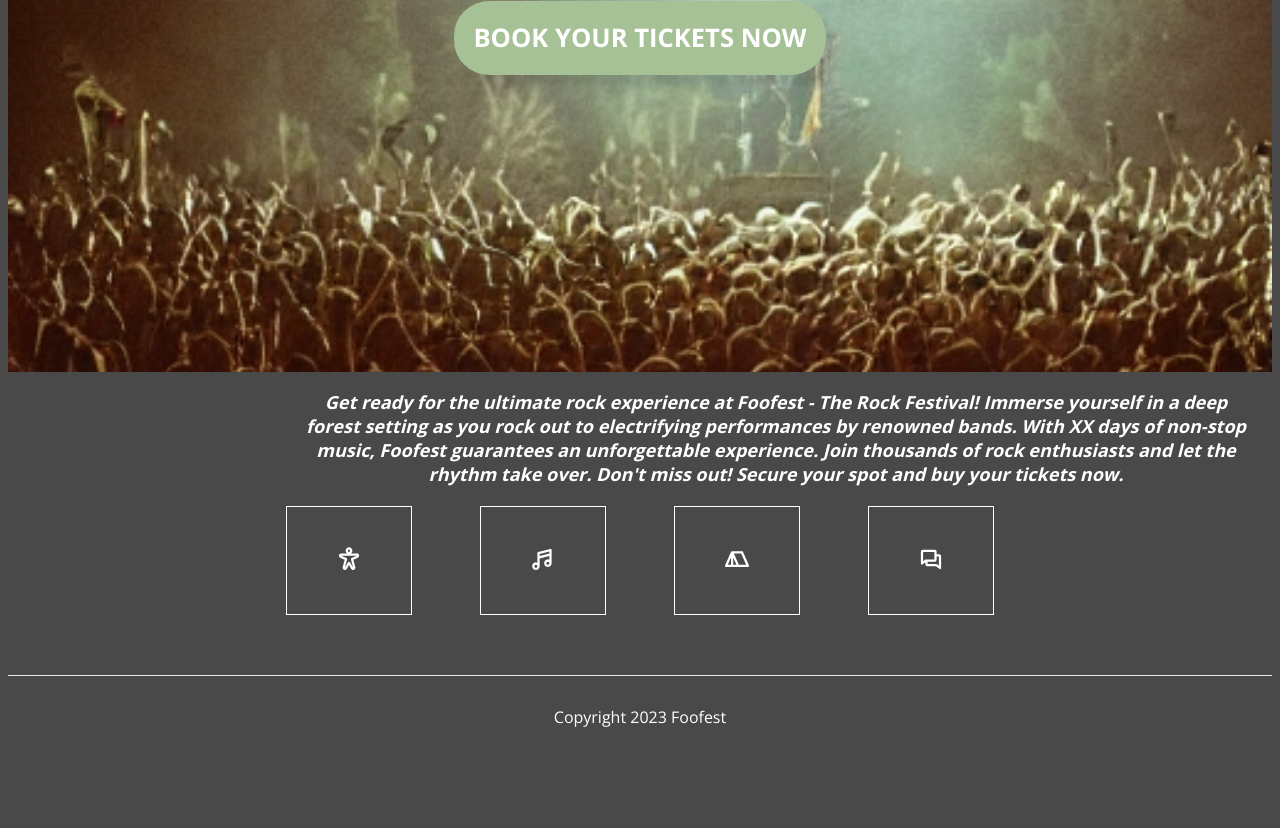
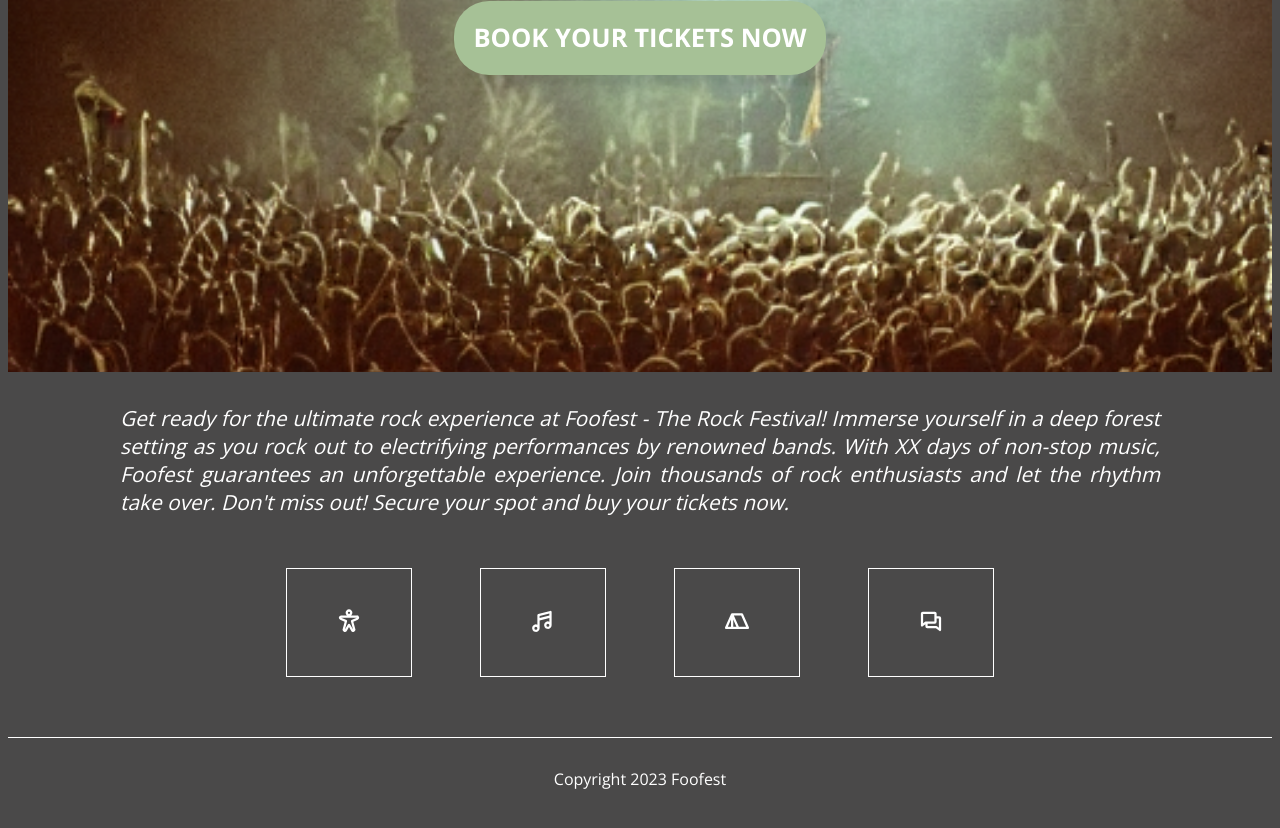
Before and after one commit to tombill143/foofest, a Next.js app: page / in a window 1280 px wide. Shown: the part 561-1389 px from the top of the page. Before the commit the page ends 1327 px from the top, so only its background shows below. Built offline with nearby package versions, Linux system fonts and the light colour scheme.

Commit message:
first part of cleanup before pulling toms

```diff
--- a/src/styles/Booking.module.css
+++ b/src/styles/Booking.module.css
@@ -22,8 +22,7 @@
 }
 
 .dashboard_items:hover {
-  border-color: greenyellow;
-  /* we need a var thing for this! */
+  border-color: var(--neongreen);
 }
 
 .btn {
@@ -31,7 +30,7 @@
   width: 150px;
   padding: 8px 0;
   margin: 20px auto;
-  background: #a6c196;
+  background: var(--grey);
   border-radius: 4px;
   color: var(--white);
   text-align: center;
@@ -58,24 +57,24 @@
   flex-direction: column;
   justify-content: center;
   align-items: flex-start;
-  margin-left: 100px; /* Adjust the left margin as needed */
+  margin-left: 100px;
   margin-bottom: 14em;
 }
 
 .text {
-  margin-left: 20px; /* Adjust the left margin for the text as needed */
+  margin-left: 20px;
 }
 
 .checkboxContainer {
-  margin-top: 20px; /* Adjust the top margin as needed */
+  margin-top: 20px;
 }
 
 .checkboxLabel {
-  margin-bottom: 10px; /* Adjust the bottom margin as needed */
+  margin-bottom: 10px;
 }
 
 .checkbox {
-  margin-right: 10px; /* Adjust the right margin as needed */
+  margin-right: 10px;
 }
 
 .choosingTent {
@@ -89,15 +88,13 @@
 }
 
 .dropdown {
-  margin-top: 10px; /* Adjust the top margin as needed */
+  margin-top: 10px;
   padding: 8px;
   font-size: 16px;
   border: 1px solid #ccc;
-  /* var for this */
-
   border-radius: 4px;
   background-color: var(--white);
-  width: 200px; /* Adjust the width as needed */
+  width: 200px;
 }
 
 .dropdown:hover {
@@ -112,26 +109,6 @@
 .dropdown option {
   padding: 8px;
 }
-
-/* .nextButton {
-  display: inline-block;
-  margin-left: 30em;
-  padding: 12px 24px;
-  font-size: 16px;
-  font-weight: bold;
-  text-align: center;
-  text-transform: uppercase;
-  color: white;
-  background-color: #4caf50;
-  border: none;
-  border-radius: 4px;
-  cursor: pointer;
-  transition: background-color 0.3s ease;
-} */
-
-/* .nextButton:hover {
-  background-color: #45a049;
-} */
 
 .h2buyersInfo {
   margin-left: 6em;
@@ -159,16 +136,15 @@
 }
 
 .zipcodeLabel {
-  width: 130px; /* Adjust the width as needed */
+  width: 130px;
 }
 
 .verticalLine {
-  border-left: 1px solid rgb(255, 255, 255); /* Adjust the color and thickness as desired */
+  border-left: 1px solid rgb(255, 255, 255);
   position: absolute;
   height: 60%;
   margin-top: 6em;
-  left: 50%; /* Adjust the left position if needed */
-  /* z-index: -1 */ /* Ensure the line is behind the content */
+  left: 50%;
 }
 
 .h1thankyou {
@@ -208,25 +184,18 @@
 }
 
 .single h2 {
-  /* Add or modify styles for h2 elements */
-  /* For example: */
   font-size: 20px;
   font-weight: bold;
   color: var(--black);
-  /* Add any other desired styles */
 }
 
 .single h3 {
-  /* Add or modify styles for h3 elements */
-  /* For example: */
   font-size: 16px;
-  color: #888888;
-  /* Add any other desired styles */
+  color: var(--grey);
 }
 
 .unavailable {
-  opacity: 0.5; /* Example: reduce the opacity of unavailable campsite */
-  /* Add any additional styles to indicate unavailability */
+  opacity: 0.5;
 }
 
 .columnContainer {
@@ -235,7 +204,6 @@
   justify-content: space-between;
 }
 
-/* Booking.module.css */
 
 .paymentForm {
   display: grid;
@@ -248,27 +216,10 @@
 }
 
 .inputField {
-  width: 300px; /* Adjust the width as needed */
+  width: 300px;
   padding: 10px;
   font-size: 16px;
 }
-
-/* .nextButton {
-  margin-top: 20px;
-  padding: 10px 20px;
-  font-size: 16px;
-  background-color: #4caf50;
-  color: #fff;
-  border: none;
-  border-radius: 5px;
-  cursor: pointer;
-} */
-
-/* .nextButton:hover {
-  background-color: #45a049;
-} */
-
-/* Add additional styles as needed */
 
 .paymentHeading {
   text-align: center;
@@ -277,7 +228,7 @@
 
 .centeredInput {
   text-align: center;
-  /* Add any additional styling as needed */
+
 }
 
 .paymentForm {
@@ -304,7 +255,7 @@
 }
 
 
-/* do we realle need a new button for this? whhy not just id */
+/* could have been an id on button */
 .backToHomePageButton {
   display: block;
   margin: 0 auto;
--- a/src/styles/Home.module.css
+++ b/src/styles/Home.module.css
@@ -1,16 +1,15 @@
 .title {
-  color: #ffff;
+  color: var(--white);
   padding-bottom: 20px;
   text-align: center;
 }
 .text {
-  color: #ffff;
-  text-align: center;
-  margin-left: 30%;
-  width: 100%;
-  font-weight: 700;
+
+  color: var(--white);
+  text-align: justify;
+  margin: 2rem 7rem 2rem 7rem;
   font-style: italic;
-  font-size: large;
+  font-size: 1.3rem;
 }
 .btn {
   display: block;
@@ -19,7 +18,7 @@
   margin: 20px auto;
   background: #a6c196;
   border-radius: 4px;
-  color: white;
+  color: var(--white);
   text-align: center;
 }
 
@@ -31,9 +30,6 @@
   width: 100%;
   height: 100vh;
   max-width: none;
-  /* position: absolute;
-  top: 9rem;
-  left: 0; */
   background-image: url("/foofesthero.png");
   background-size: cover;
   background-position: center;
@@ -44,16 +40,6 @@
   justify-content: center;
 }
 
-/* .home_hero img{
-   position: absolute;
-  top: 9rem;
-  left: 0;
-  width: 100vw;
-  height: 90vh;
-  object-fit: cover;
-  z-index: -1;
-
-} */
 
 .home_hero h1 {
   font-size: 8vw;
@@ -80,9 +66,16 @@
   outline: none;
 }
 
+.home_program{
+  display: flex;
+  justify-content: center;
+  align-items: center;
+  width: 100vw;
+  margin: 0;
+}
+
 .btn:hover {
-  background-color: #677b5b;
-  /* maybe something cooler than this lmao, like a 'hover' effect */
+  background-color: var(--darkgreen);
 }
 
 nav .btn {
@@ -105,8 +98,8 @@
 .button {
   margin: 0 10px;
   padding: 40px 50px;
-  background-color: #4a4949;
-  border: 1px solid white;
+  background-color: var(--grey);
+  border: 1px solid var(--white);
   border-radius: 0px;
   font-size: 14px;
   cursor: pointer;
@@ -115,29 +108,27 @@
 .button:hover {
   margin: 0 10px;
   padding: 40px 50px;
-  background-color: #ffffff;
-  border: 1px solid white;
+  background-color: var(--white);
+  border: 1px solid var(--white);
   border-radius: 0px;
   font-size: 14px;
   cursor: pointer;
 }
 
 .button:hover .icon {
-  /* Icon styles when button is hovered */
-  /* Update with your desired styles */
-  fill: #4a4949; /* Change the fill color */
+  fill: var(--grey);
 }
 
 .icon {
-  fill: #ffffff; /* Change the fill color */
-  width: 24px; /* Set the width */
-  height: 24px; /* Set the height */
-  /* Add other styles as needed */
+  fill: var(--white);
+  width: 24px;
+  height: 24px;
+
 }
 
 .icon:hover {
-  fill: #4a4949; /* Change the fill color */
-  width: 24px; /* Set the width */
-  height: 24px; /* Set the height */
-  /* Add other styles as needed */
+  fill: var(--grey);
+  width: 24px;
+  height: 24px;
+
 }
--- a/src/styles/Timer.module.css
+++ b/src/styles/Timer.module.css
@@ -1,11 +1,10 @@
 .timer{
-    /* background-color: black; */
     font-size: 1rem;
     font-weight: 600;
 }
 
 .timercontainer{
-    background-color: black;
+    background-color: var(--black);
     border-radius: 50%;
     height: 8rem;
     width: 8rem;
--- a/src/styles/globals.css
+++ b/src/styles/globals.css
@@ -5,31 +5,32 @@
   --grey: #4a4949;
   --white: #ffffff;
   --green: #a6c196;
+  --darkgreen: #677b5b;
+  --neongreen: greenyellow;
   --black: #000000;
 }
 
 body {
   background: var(--grey);
-  color: #ffffff;
+  color: var(--white);
   font-family: "Open Sans";
 }
 
 a {
-  color: #ffffff;
+  color: var(--white);
   text-decoration: none;
 }
 
 a:hover {
-  color: #a6c196;
+  color: var(--green);
 }
 .content {
-  /* max-width: 960px; */
-  /* took this off as it was messing witht the nav and hero! */
   margin: 0 auto;
 }
 
 section {
-  max-width: 960px;
+  max-width: 100%;
+
 }
 
 nav {
@@ -38,7 +39,6 @@
   display: flex;
   justify-content: space-between;
   align-items: center;
-  /* border-bottom: 1px solid #ddd; */
   box-shadow: 0px 10px 10px rgba(0, 0, 0, 0.3);
 }
 
@@ -46,10 +46,7 @@
   margin-right: 30px;
   font-weight: 600;
 }
-/* nav .logo {
 
-
-} */
 
 nav ul {
   display: flex;
@@ -63,8 +60,8 @@
   text-align: center;
   padding: 30px 0;
   margin-top: 60px;
-  color: #ffffff;
-  border-top: 1px solid #eaeaea;
+  color: var(--white);
+  border-top: 1px solid var(--white);
 }
 
 .not-found {
@@ -72,12 +69,12 @@
 }
 
 .not-found a {
-  color: #a6c196;
+  color: var(--green);
   text-decoration: underline;
 }
 
 .logocolor {
-  color: white;
+  color: var(--white);
 }
 
 ul {
```
Also changed, not shown: src/pages/bands/[id].js (+2 -9 lines).
